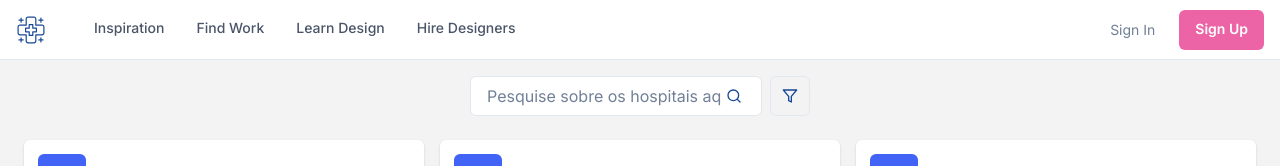
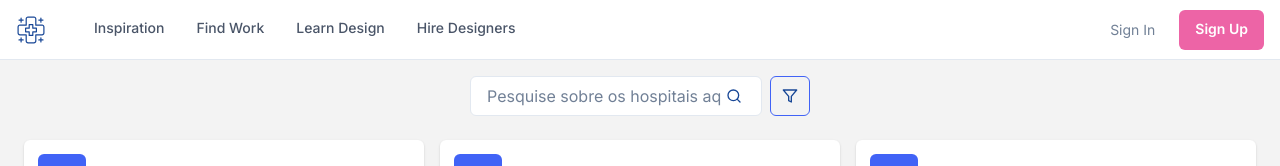
Before and after one commit to paulacynthia/care-connect, a Next.js app: page / in a window 1280 px wide. Shown: the top 166 px of the page. Built offline with nearby package versions, Linux system fonts and the light colour scheme.

Commit message:
:sparkles: feat: button variant custom and outline

```diff
--- a/src/styles/theme.ts
+++ b/src/styles/theme.ts
@@ -10,7 +10,7 @@ export const theme = extendTheme({
     },
     blueX: {
       "500": "#4163F6",
-      "900": "#184796"
+      "900": "#184796",
     },
     yellowX: {
       "400": "#FCC02B",
@@ -19,9 +19,32 @@ export const theme = extendTheme({
       "500": "#AE6C52",
     },
     orangeX: {
-      "600": "#FD4701"
-    }
+      "600": "#FD4701",
+    },
   },
+  components: {
+    Button: {
+      variants: {
+        custom: {
+          bg: "blueX.500",
+          color: "white",
+          _hover: {
+            bg: "blueX.900",
+            color: "white",
+          },
+        },
+        outline: {
+          borderColor: "blueX.500",
+          color: "blueX.500",
+          _hover: {
+            borderColor: "blueX.500",
+            color: "blueX.500",
+          },
+        },
+      },
+    },
+  },
+
   styles: {
     global: {
       body: {
```
